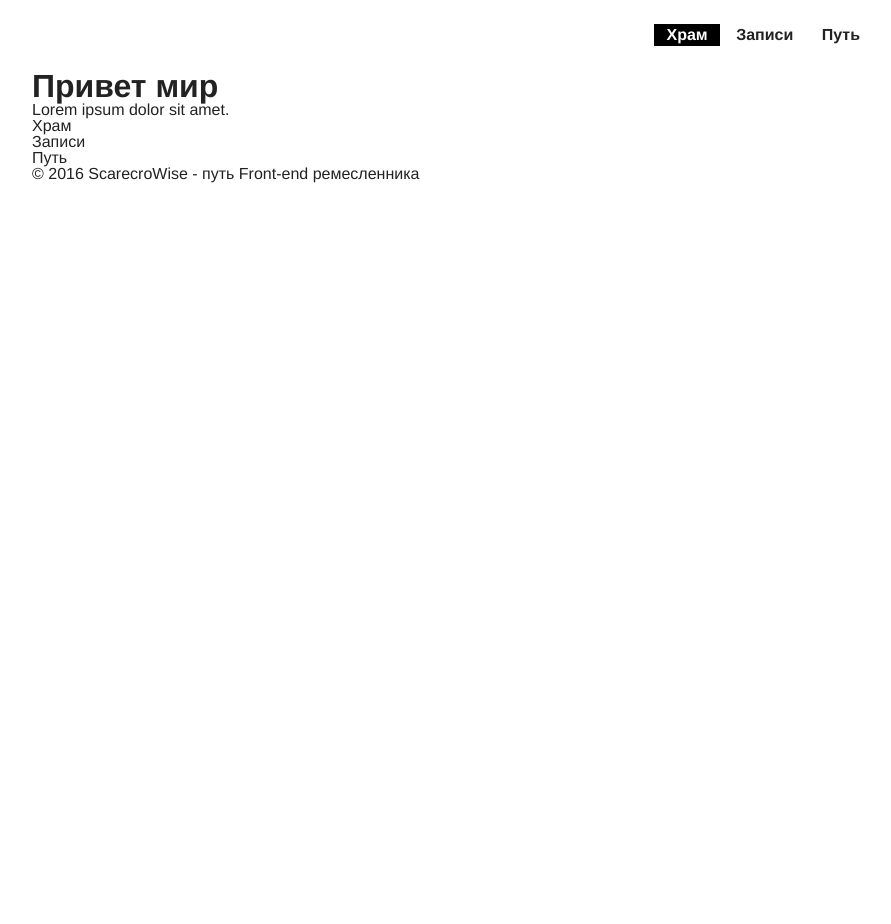
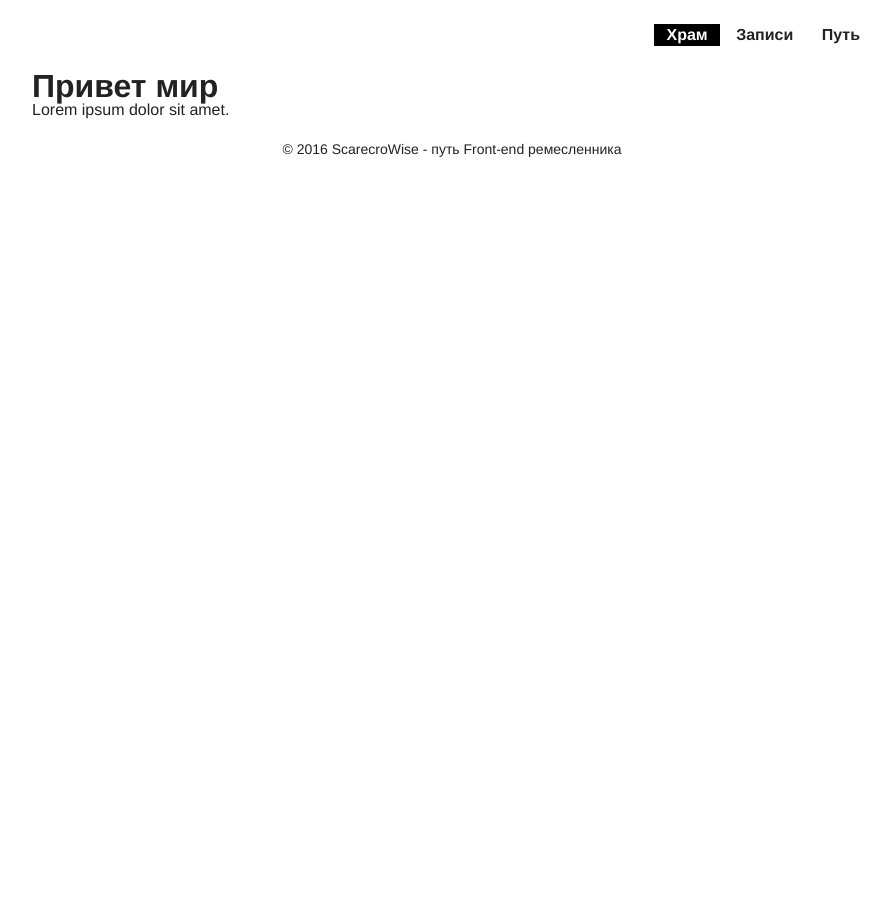
Before and after one commit to ScarecrowWise/notebook, a Jekyll site: the page built from index.html, in a window 1280 px wide. Shown: the whole page, without its empty margins (188-1079 px from the left). Built offline with Jekyll 4.4.1, drawn with Linux system fonts in a browser that asks for light colours; Markdown is read by kramdown in place of the engine named in the settings.

Commit message:
added 404

```diff
--- /dev/null
+++ b/404.html
@@ -0,0 +1,6 @@
+---
+layout: default
+---
+
+<h1>Ошибка 4 <small>0</small> 4</h1>
+<h2>Извините, но Вы опережаете время. Страница еще не создана, а статья не написана.</h2>
--- a/_includes/_default-nav.html
+++ b/_includes/_default-nav.html
@@ -1,6 +1,6 @@
 <nav class='{{ include.navclass }}'>
 	<ul>
-		<li><a href="{{ site.baseurl }}/index.html" class="{% if page.url == '/' %} active {% endif %}">Храм</a></li>
+		<li><a href="{{ site.baseurl }}/" class="{% if page.url == '/' %} active {% endif %}">Храм</a></li>
 		<li><a href="{{ site.baseurl }}/notes.html" class="{% if page.url == '/notes.html' %} active {% endif %}">Записи</a></li>
 		<li><a href="{{ site.baseurl }}/about.html" class="{% if page.url == '/about.html' %} active {% endif %}">Путь</a></li>
 	</ul>
--- a/_layouts/default.html
+++ b/_layouts/default.html
@@ -27,9 +27,9 @@
 
 		<footer class='footer'>
 
-			{% include _default-nav.html navclass='footer__main-nav' %}
+			<!-- {% include _default-nav.html navclass='footer__main-nav' %} -->
 
-			<p>&copy; 2016 ScarecroWise - путь Front-end ремесленника</p>
+			<p class='copyright'>&copy; 2016 ScarecroWise - путь Front-end ремесленника</p>
 
 		</footer>
 	</div>
--- a/_sass/_basic.scss
+++ b/_sass/_basic.scss
@@ -28,7 +28,7 @@
 	font-weight: 600;
 }
 h3 {
-	font-size: 19px;
+	font-size: 18px;
 	font-weight: 600;
 }
 h4 {
--- /dev/null
+++ b/_sass/_footer.scss
@@ -0,0 +1,5 @@
+.copyright {
+	text-align: center;
+	margin: 24px;
+	font-size: 14px;
+}
--- a/css/core.scss
+++ b/css/core.scss
@@ -3,6 +3,8 @@
 ---
 
 @import "reset";
+@import "variables";
 @import "basic";
 @import "header";
 @import "main";
+@import "footer";
```
Also changed, not shown: _sass/_variables.scss (added).
